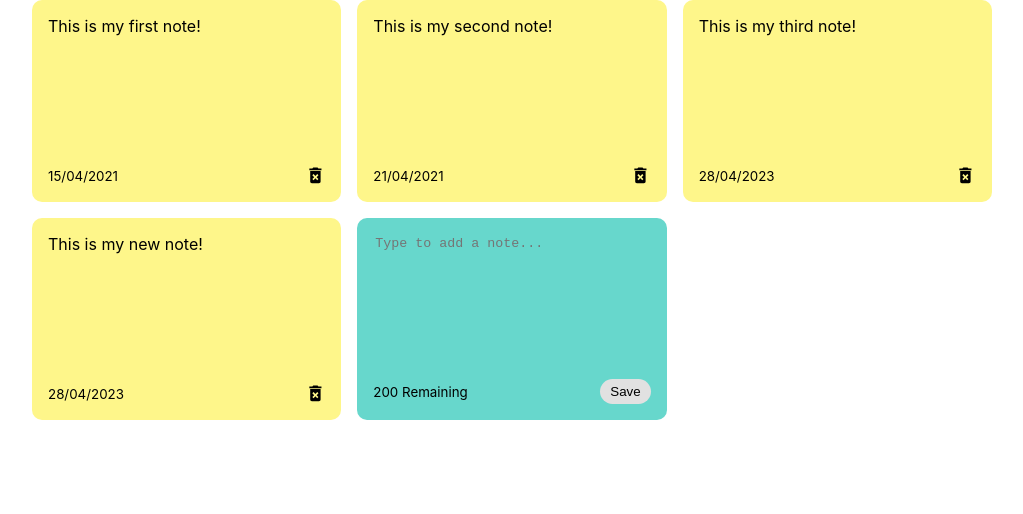
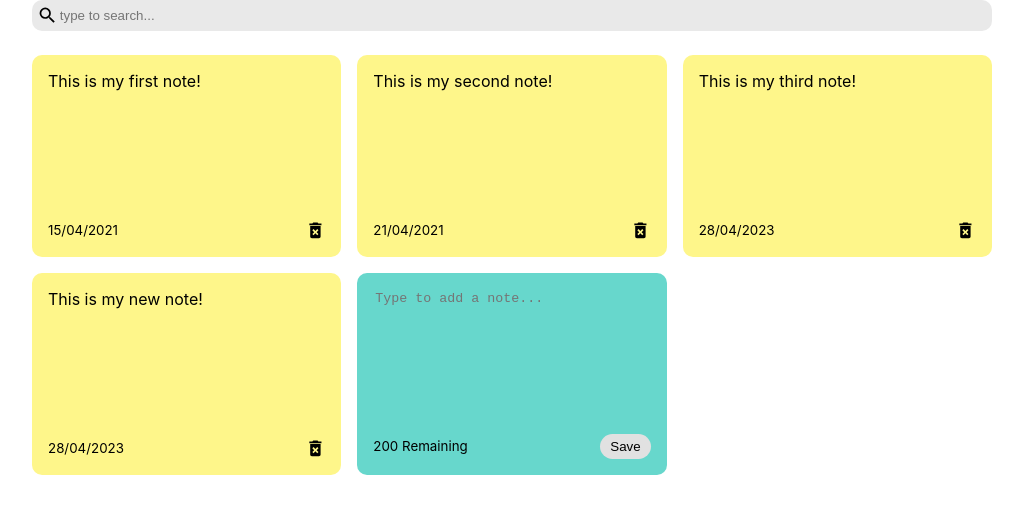
Before and after one commit to jamieleef/react-notes-app, a React (Create React App) app: page / in a window 1280 px wide. Shown: the top 514 px of the page, without its empty margins (128-1151 px from the left). Built offline with nearby package versions, Linux system fonts and the light colour scheme; the HTML template or start-up script is replaced by a standard one.

Commit message:
Search Notes

```diff
--- a/src/App.js
+++ b/src/App.js
@@ -1,6 +1,7 @@
 import { useState } from "react";
 import { nanoid } from "nanoid";
 import NotesList from "./components/NotesList";
+import Search from "./components/Search";
 
 const App = () => {
     const [notes, setNotes] = useState([
@@ -26,6 +27,8 @@
         },
     ]);
 
+    const [searchText, setSearchText] = useState("");
+
     const addNote = (text) => {
         const date = new Date();
         const newNote = {
@@ -44,8 +47,11 @@
 
     return (
         <div className="container">
+            <Search handleSearchNote={setSearchText} />
             <NotesList
-                notes={notes}
+                notes={notes.filter((note) =>
+                    note.text.toLowerCase().includes(searchText)
+                )}
                 handleAddNote={addNote}
                 handleDeleteNote={deleteNote}
             />
--- /dev/null
+++ b/src/components/Search.js
@@ -0,0 +1,17 @@
+import React from "react";
+import { MdSearch } from "react-icons/md";
+
+const Search = ({ handleSearchNote }) => {
+    return (
+        <div className="search">
+            <MdSearch className="search-icons" size="1.3em" />
+            <input
+                onChange={(event) => handleSearchNote(event.target.value)}
+                type="text"
+                placeholder="type to search..."
+            />
+        </div>
+    );
+};
+
+export default Search;
--- a/src/index.css
+++ b/src/index.css
@@ -72,3 +72,21 @@
 .delete-icon {
     cursor: pointer;
 }
+
+.search {
+    display: flex;
+    align-items: center;
+    background-color: rgb(233, 233, 233);
+    border-radius: 10px;
+    padding: 5px;
+    margin-bottom: 1.5em;
+}
+
+.search input {
+    border: none;
+    background-color: rgb(233, 233, 233);
+}
+
+.search input:focus {
+    outline: none;
+}
```
